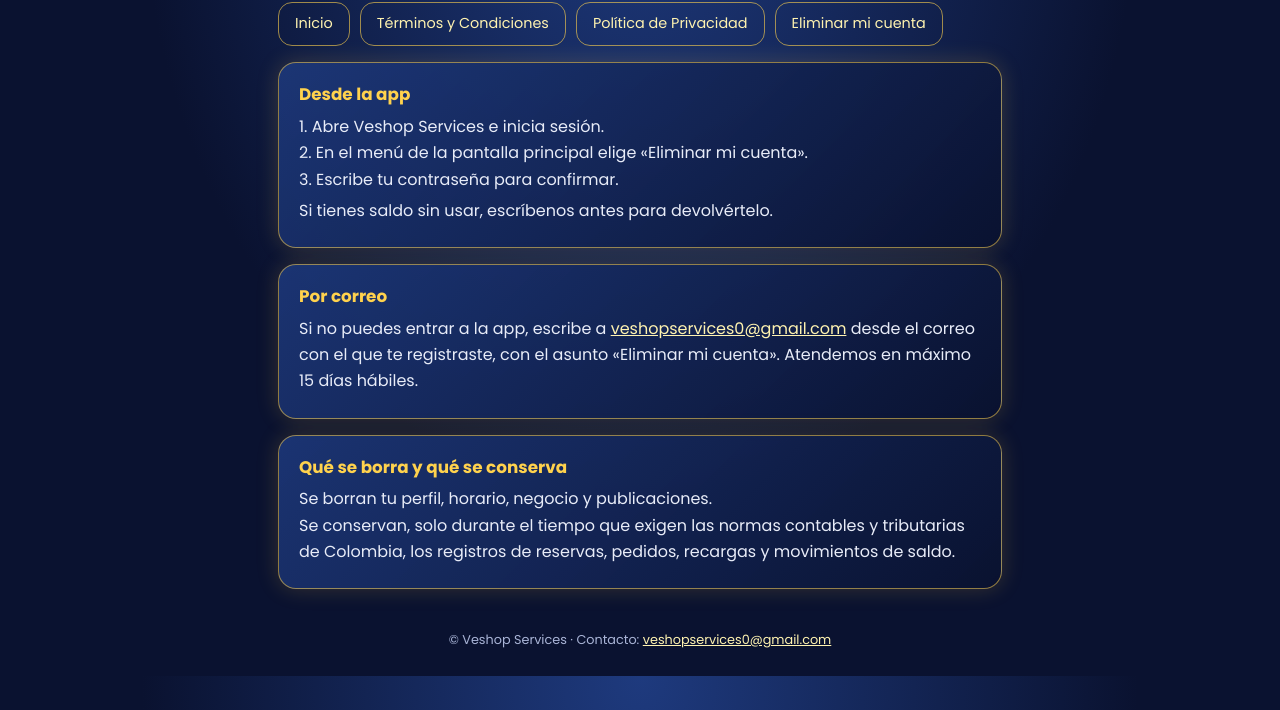
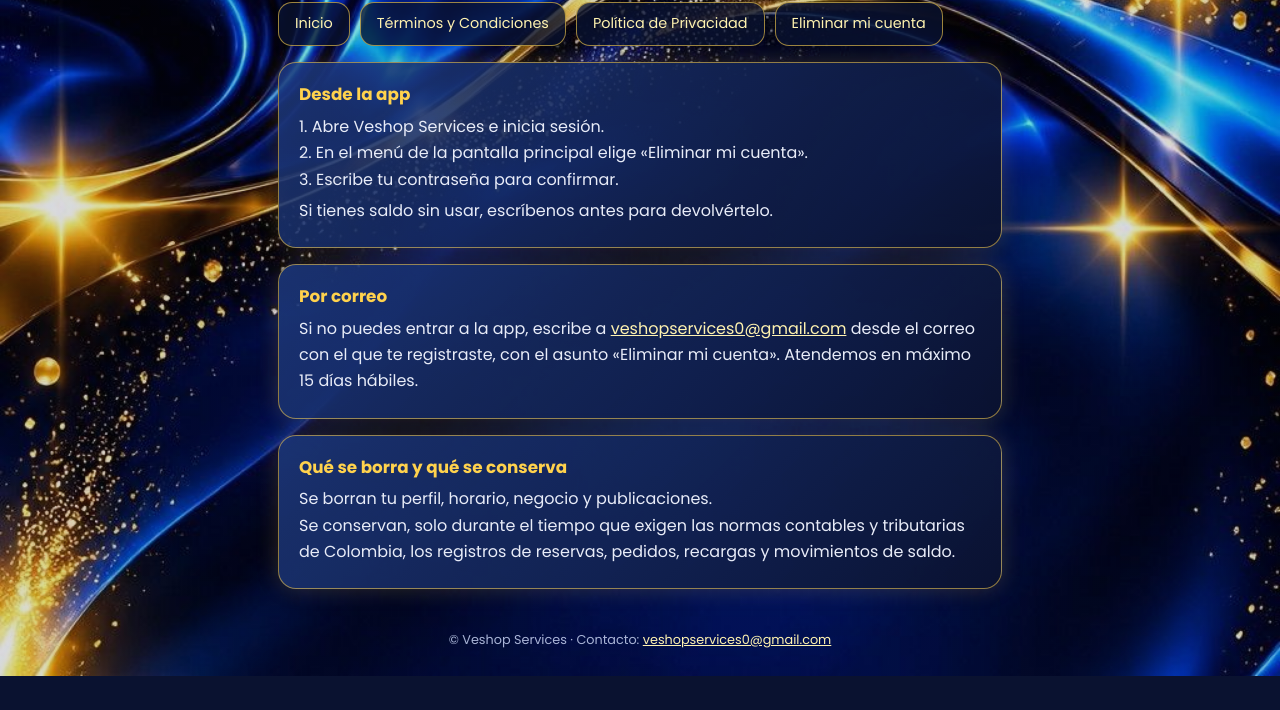
Before and after one commit to luisgonzales998731-blip/veshop-legal, a plain HTML site: page eliminar-cuenta.html in a window 1280 px wide. Shown: the part 124-834 px from the top of the page. Drawn offline with Linux system fonts and the light colour scheme.

Commit message:
Add files via upload

```diff
--- a/eliminar-cuenta.html
+++ b/eliminar-cuenta.html
@@ -10,8 +10,9 @@
 <style>
 :root{--bg:#0A1230;--card:#12214f;--oro:#FFD24D;--oro2:#FFF3B0;--txt:#E8ECF8;--mut:#A9B4D6}
 *{box-sizing:border-box}
-body{margin:0;background:radial-gradient(ellipse at top,#1E3A7E 0%,#0A1230 55%) fixed;color:var(--txt);
+body{margin:0;background:#0A1230;color:var(--txt);position:relative;
 font-family:'Poppins',system-ui,-apple-system,Segoe UI,Roboto,sans-serif;line-height:1.65}
+body::before{content:"";position:fixed;inset:0;z-index:-1;background:linear-gradient(rgba(5,10,30,.15),rgba(5,10,30,.15)),url('fondo.jpg') center top/cover no-repeat #0A1230}
 main{max-width:760px;margin:0 auto;padding:28px 18px 60px}
 h1{font-size:1.9rem;margin:.2em 0 .1em;background:linear-gradient(180deg,#FFF3B0,#FFD24D 55%,#E5A118);
 -webkit-background-clip:text;background-clip:text;color:transparent;font-weight:800}
@@ -23,7 +24,7 @@ p{margin:.3em 0;color:var(--txt);white-space:pre-line}
 border-radius:18px;padding:18px 20px;margin:16px 0;box-shadow:0 0 22px rgba(255,200,61,.18)}
 a{color:var(--oro2)}
 nav{display:flex;flex-wrap:wrap;gap:10px;margin:14px 0 6px}
-nav a{padding:9px 16px;border-radius:14px;border:1px solid rgba(255,210,77,.6);text-decoration:none;color:var(--oro2);font-size:.9rem}
+nav a{background:rgba(10,18,48,.78);padding:9px 16px;border-radius:14px;border:1px solid rgba(255,210,77,.6);text-decoration:none;color:var(--oro2);font-size:.9rem}
 footer{margin-top:40px;color:var(--mut);font-size:.8rem;text-align:center}
 </style>
 </head>
```
Also changed, not shown: index.html (+3 -2 lines), privacidad.html (+3 -2 lines), terminos.html (+3 -2 lines), fondo.jpg (added).
